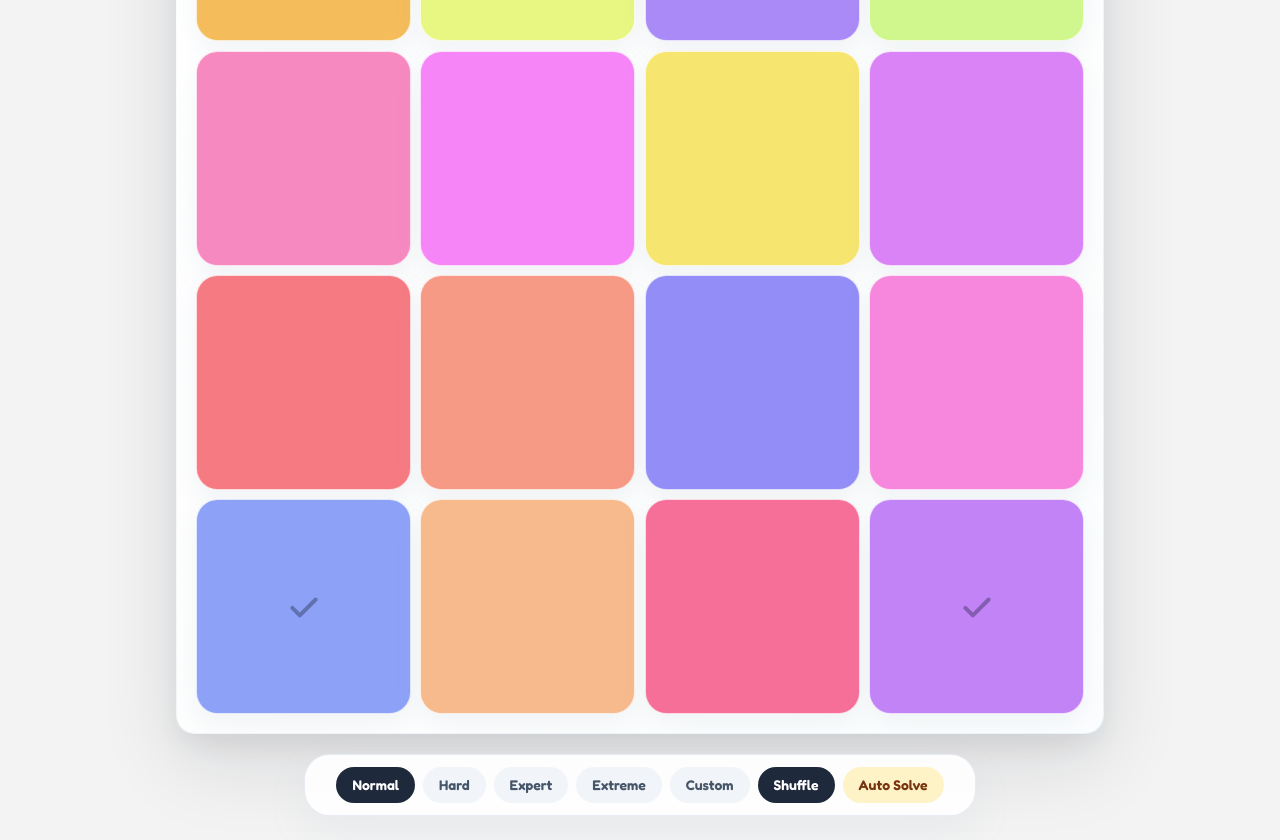
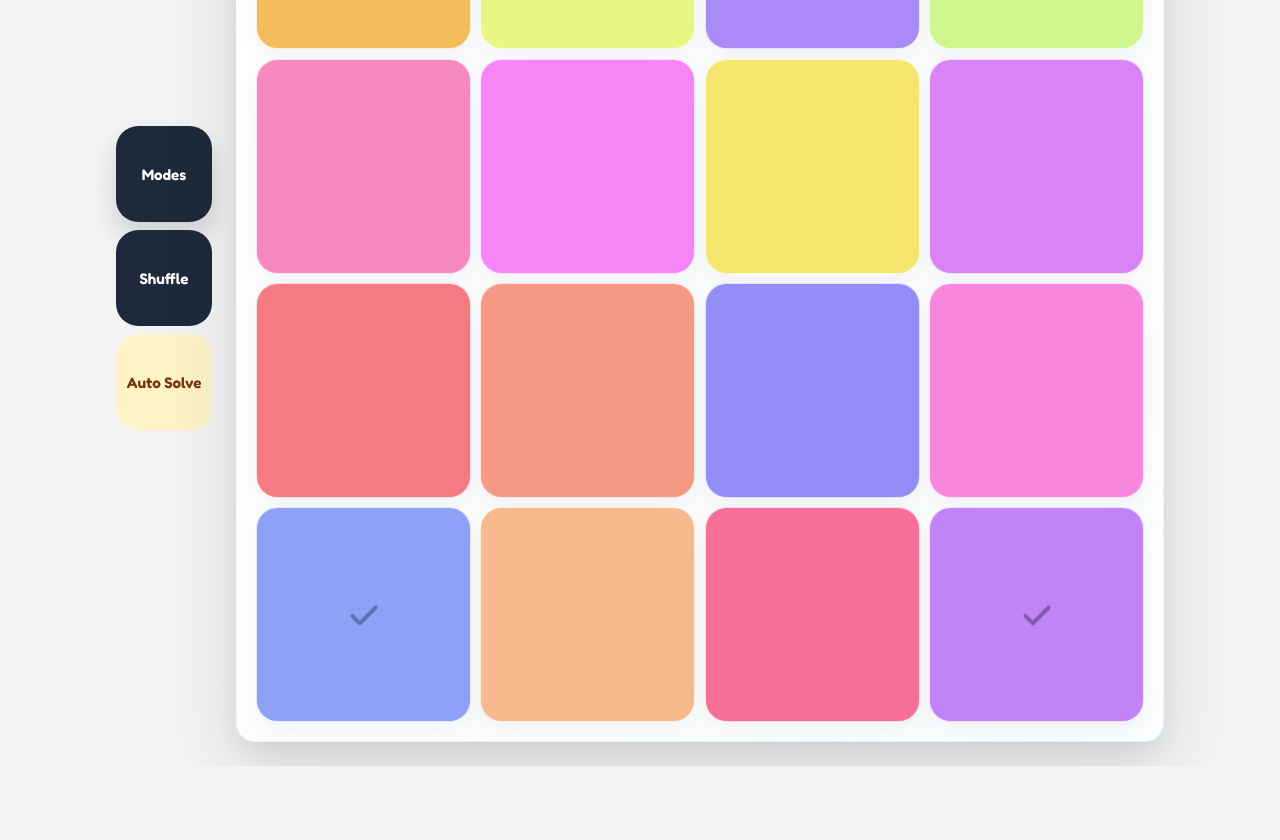
Before and after one commit to 0rka2/ColorTile, a Next.js app: page / in a window 1280 px wide. Shown: the part 320-1160 px from the top of the page. After the commit the page ends 1086 px from the top, so only its background shows below. Built offline with nearby package versions, Linux system fonts and the light colour scheme.

Commit message:
improved + moved buttons

```diff
--- a/app/game-components.tsx
+++ b/app/game-components.tsx
@@ -1,4 +1,4 @@
-import { memo, PointerEvent as ReactPointerEvent } from "react";
+import { memo, PointerEvent as ReactPointerEvent, useEffect, useState } from "react";
 import { createPortal } from "react-dom";
 import { motion } from "motion/react";
 
@@ -361,10 +361,8 @@ type ModalProps = {
   activeConfig: DifficultyConfig;
   accuracy: number;
   completion: number;
-  isDismissed: boolean;
   loseState: boolean;
   moves: number;
-  onClose: () => void;
   onRestart: () => void;
   timeDisplay: string;
   winState: boolean;
@@ -374,15 +372,13 @@ export function GameModal({
   activeConfig,
   accuracy,
   completion,
-  isDismissed,
   loseState,
   moves,
-  onClose,
   onRestart,
   timeDisplay,
   winState,
 }: Readonly<ModalProps>) {
-  if ((!winState && !loseState) || isDismissed) {
+  if (!winState && !loseState) {
     return null;
   }
 
@@ -397,17 +393,6 @@ export function GameModal({
         transition={{ duration: 0.42, ease: [0.22, 1, 0.36, 1] }}
         className="relative w-full max-w-md overflow-hidden rounded-[2rem] border border-white/80 bg-[linear-gradient(180deg,rgba(255,255,255,0.96),rgba(245,248,255,0.92))] p-8 text-center shadow-[0_32px_90px_rgba(15,23,42,0.24),0_14px_34px_rgba(15,23,42,0.12)]"
       >
-        <button
-          type="button"
-          onClick={onClose}
-          aria-label="Close modal"
-          className="absolute right-4 top-4 z-20 flex h-9 w-9 items-center justify-center rounded-full bg-white/80 text-slate-500 shadow-[0_10px_24px_rgba(148,163,184,0.14)] transition hover:bg-white hover:text-slate-700"
-        >
-          <span aria-hidden="true" className="text-lg leading-none">
-            {"\u00D7"}
-          </span>
-        </button>
-
         {winState &&
           CELEBRATION_CONFETTI.map((piece, index) => (
             <motion.span
@@ -494,32 +479,46 @@ export function GameControls({
   onRestart: onShuffle,
   showDevControls,
 }: Readonly<ControlsProps>) {
+  const [isModesOpen, setIsModesOpen] = useState(false);
+
+  useEffect(() => {
+    if (!isModesOpen) {
+      return;
+    }
+
+    const handleEscape = (event: KeyboardEvent) => {
+      if (event.key === "Escape") {
+        setIsModesOpen(false);
+      }
+    };
+
+    window.addEventListener("keydown", handleEscape);
+    return () => window.removeEventListener("keydown", handleEscape);
+  }, [isModesOpen]);
+
+  const handleModeSelect = (nextDifficulty: DifficultyKey) => {
+    onDifficultyChange(nextDifficulty);
+    setIsModesOpen(false);
+  };
+
   return (
-    <section className="mt-5 flex w-full max-w-[42rem] flex-col gap-3">
-      <div className="rounded-[1.6rem] border border-slate-200/80 bg-white/90 p-3 shadow-[0_16px_40px_rgba(148,163,184,0.1)] backdrop-blur">
-        <div className="flex flex-wrap items-center justify-center gap-2">
-          {(Object.keys(DIFFICULTY_LABELS) as DifficultyKey[]).map((key) => {
-            const isActive = difficulty === key;
-            return (
-              <button
-                key={key}
-                type="button"
-                onClick={() => onDifficultyChange(key)}
-                className={`font-fredoka-strong rounded-full px-4 py-2 text-sm transition ${
-                  isActive
-                    ? "bg-slate-800 text-white"
-                    : "bg-slate-100 text-slate-600 hover:bg-slate-200"
-                }`}
-              >
-                {DIFFICULTY_LABELS[key]}
-              </button>
-            );
-          })}
+    <section className="flex w-full justify-center lg:w-auto">
+      <div className="flex flex-row items-center justify-center gap-2 lg:flex-col">
+          <button
+            type="button"
+            onClick={() => setIsModesOpen(true)}
+            aria-haspopup="dialog"
+            aria-expanded={isModesOpen}
+            aria-label="Open modes"
+            className="font-fredoka-strong flex h-24 w-24 items-center justify-center rounded-[1.4rem] bg-slate-800 text-center text-[0.95rem] leading-tight text-white shadow-[0_14px_26px_rgba(15,23,42,0.16)] transition hover:bg-slate-700"
+          >
+            Modes
+          </button>
 
           <button
             type="button"
             onClick={onShuffle}
-            className="font-fredoka-strong rounded-full bg-slate-800 px-4 py-2 text-sm text-white transition hover:bg-slate-700"
+            className="font-fredoka-strong flex h-24 w-24 items-center justify-center rounded-[1.4rem] bg-slate-800 text-center text-[0.95rem] leading-tight text-white transition hover:bg-slate-700"
           >
             Shuffle
           </button>
@@ -528,13 +527,68 @@ export function GameControls({
             <button
               type="button"
               onClick={onAutoSolve}
-              className="font-fredoka-strong rounded-full bg-amber-100 px-4 py-2 text-sm text-amber-900 transition hover:bg-amber-200"
+              className="font-fredoka-strong flex h-24 w-24 items-center justify-center rounded-[1.4rem] bg-amber-100 text-center text-[0.95rem] leading-tight text-amber-900 transition hover:bg-amber-200"
             >
               Auto Solve
             </button>
           )}
-        </div>
       </div>
+
+      {isModesOpen && (
+        <motion.div
+          className="fixed inset-0 z-40 flex items-center justify-center bg-slate-950/20 p-4 backdrop-blur-sm"
+          initial={{ opacity: 0 }}
+          animate={{ opacity: 1 }}
+          transition={{ duration: 0.18, ease: [0.22, 1, 0.36, 1] }}
+        >
+          <div className="absolute inset-0" onClick={() => setIsModesOpen(false)} aria-hidden="true" />
+          <motion.div
+            role="dialog"
+            aria-modal="true"
+            aria-label="Select game mode"
+            className="relative w-full max-w-sm rounded-[1.75rem] border border-slate-200/90 bg-white p-6 shadow-[0_24px_60px_rgba(15,23,42,0.16)]"
+            initial={{ opacity: 0, y: 18, scale: 0.94 }}
+            animate={{ opacity: 1, y: 0, scale: 1 }}
+            transition={{ duration: 0.24, ease: [0.22, 1, 0.36, 1] }}
+          >
+            <div className="flex items-start justify-between gap-4">
+              <div>
+                <p className="font-fredoka-strong text-sm uppercase tracking-[0.24em] text-slate-400">Modes</p>
+                <h2 className="font-fredoka-display mt-2 text-[2rem] leading-none text-slate-800">Choose a mode</h2>
+              </div>
+              <button
+                type="button"
+                onClick={() => setIsModesOpen(false)}
+                aria-label="Close modes window"
+                className="font-fredoka-strong flex h-10 w-10 items-center justify-center rounded-full bg-slate-100 text-slate-500 transition hover:bg-slate-200 hover:text-slate-700"
+              >
+                {"\u00D7"}
+              </button>
+            </div>
+
+            <div className="mt-6 grid grid-cols-2 gap-3">
+              {(Object.keys(DIFFICULTY_LABELS) as DifficultyKey[]).map((key) => {
+                const isActive = difficulty === key;
+
+                return (
+                  <button
+                    key={key}
+                    type="button"
+                    onClick={() => handleModeSelect(key)}
+                    className={`font-fredoka-strong rounded-2xl px-4 py-3 text-sm transition ${
+                      isActive
+                        ? "bg-slate-800 text-white"
+                        : "bg-slate-100 text-slate-600 hover:bg-slate-200"
+                    }`}
+                  >
+                    {DIFFICULTY_LABELS[key]}
+                  </button>
+                );
+              })}
+            </div>
+          </motion.div>
+        </motion.div>
+      )}
     </section>
   );
 }
--- a/app/page.tsx
+++ b/app/page.tsx
@@ -60,7 +60,6 @@ export default function Home() {
   const [completion, setCompletion] = useState(0);
   const [winState, setWinState] = useState(false);
   const [loseState, setLoseState] = useState(false);
-  const [modalDismissed, setModalDismissed] = useState(false);
   const [customModalOpen, setCustomModalOpen] = useState(false);
   const [timerStarted, setTimerStarted] = useState(true);
   const [bestStats, setBestStats] = useState<BestStats>({});
@@ -88,8 +87,8 @@ export default function Home() {
   const bestTimeDisplay = currentBest?.bestTimeLeft === undefined ? "-" : formatTime(currentBest.bestTimeLeft);
   const draggedIndex = dragSession?.index ?? null;
   const accuracy = getAccuracyScore(activeConfig.size, moves);
-  const winCelebrationActive = winState && !modalDismissed;
-  const allowHoverWhenLocked = modalDismissed && (winState || loseState);
+  const winCelebrationActive = winState;
+  const allowHoverWhenLocked = false;
 
   const getTileRef = useCallback(
     (tileId: string) => (element: HTMLButtonElement | null) => {
@@ -270,7 +269,6 @@ export default function Home() {
     setCompletion(checkCompletion(nextBoard));
     setWinState(false);
     setLoseState(false);
-    setModalDismissed(false);
     setTimerStarted(true);
   };
 
@@ -545,7 +543,18 @@ export default function Home() {
           timeWarning={timeLeft <= 5 && !winState && !loseState}
         />
 
-        <section className="relative w-full">
+        <section className="relative mt-2 flex w-full flex-col items-center gap-5 lg:flex-row lg:items-center lg:justify-center lg:gap-6">
+          <div className="order-2 lg:order-1 lg:shrink-0">
+            <GameControls
+              difficulty={difficulty}
+              showDevControls={process.env.NODE_ENV !== "production"}
+              onAutoSolve={handleAutoSolve}
+              onDifficultyChange={handleDifficultyChange}
+              onRestart={() => startGame(activeConfig)}
+            />
+          </div>
+
+          <div className="order-1 w-full lg:order-2 lg:max-w-[58rem]">
             <GameBoard
               key={boardResetKey}
               allowHoverWhenLocked={allowHoverWhenLocked}
@@ -564,28 +573,19 @@ export default function Home() {
               isTileLocked={isTileLocked}
               onPointerDown={handlePointerDown}
             />
+          </div>
 
           <GameModal
             activeConfig={activeConfig}
             accuracy={accuracy}
             completion={completion}
             loseState={loseState}
-            isDismissed={modalDismissed}
             moves={moves}
-            onClose={() => setModalDismissed(true)}
             onRestart={() => startGame(activeConfig)}
             timeDisplay={formatTime(timeLeft)}
             winState={winState}
           />
         </section>
-
-        <GameControls
-          difficulty={difficulty}
-          showDevControls={process.env.NODE_ENV !== "production"}
-          onAutoSolve={handleAutoSolve}
-          onDifficultyChange={handleDifficultyChange}
-          onRestart={() => startGame(activeConfig)}
-        />
         </div>
       </div>
 
```
Also changed, not shown: 1 other file (tests, documents, lock files or other folders). Lines whose indentation alone changed are shown as unchanged.
